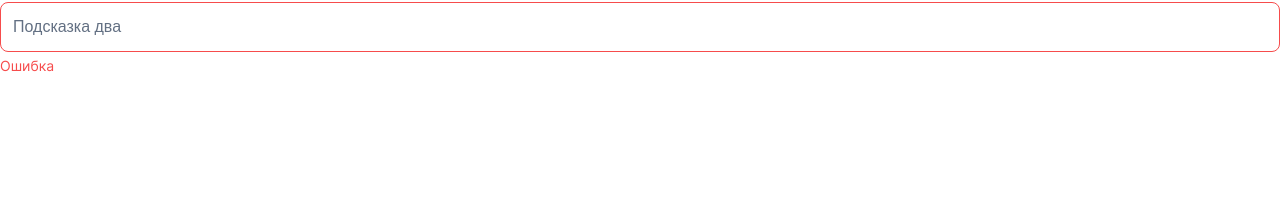
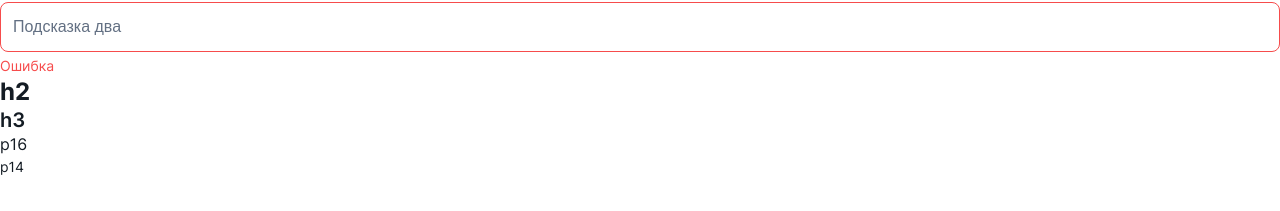
Before and after one commit to vladwebdev1402/dream-diary, a React (Vite) app: page / in a window 1280 px wide. Shown: the part 173-384 px from the top of the page. Built offline with nearby package versions, Linux system fonts and the light colour scheme.

Commit message:
add typography

```diff
--- /dev/null
+++ b/src/components/atoms/Typography/index.tsx
@@ -0,0 +1,32 @@
+import { FC, ReactNode } from 'react';
+import clsx from 'clsx';
+
+import style from './style.module.scss';
+
+type Props = {
+  variant?: 'h2' | 'h3' | 'paragraph_16' | 'paragraph_14';
+  fontWeight?: 'regular' | 'medium' | 'semibold' | 'bold';
+  component?: 'h2' | 'h3' | 'span' | 'div' | 'p';
+  children: ReactNode;
+};
+
+const Typography: FC<Props> = ({
+  variant = 'paragraph',
+  component = 'div',
+  fontWeight = '',
+  children,
+}) => {
+  const Tag = component;
+
+  return (
+    <Tag
+      className={clsx(style[variant], {
+        [style[fontWeight]]: fontWeight !== '',
+      })}
+    >
+      {children}
+    </Tag>
+  );
+};
+
+export { Typography };
--- /dev/null
+++ b/src/components/atoms/Typography/style.module.scss
@@ -0,0 +1,38 @@
+.h2 {
+  font-weight: 700;
+  font-size: 24px;
+  line-height: 32px;
+}
+.h3 {
+  font-size: 20px;
+  font-weight: 600;
+  line-height: 24px;
+}
+
+.paragraph_16 {
+  line-height: 24px;
+  font-size: 16px;
+  font-weight: 400;
+}
+
+.paragraph_14 {
+  line-height: 20px;
+  font-size: 14px;
+  font-weight: 400;
+}
+
+.regular {
+  font-weight: 400;
+}
+
+.medium {
+  font-weight: 500;
+}
+
+.semibold {
+  font-weight: 600;
+}
+
+.bold {
+  font-weight: 700;
+}
--- a/src/components/atoms/index.ts
+++ b/src/components/atoms/index.ts
@@ -1,3 +1,4 @@
 export * from './Button';
 export * from './Modal';
 export * from './Input';
+export * from './Typography';
--- a/src/components/pages/MainPage/index.tsx
+++ b/src/components/pages/MainPage/index.tsx
@@ -1,6 +1,6 @@
 import { useState } from 'react';
 
-import { Button, Input, Modal } from '@/components/atoms';
+import { Button, Input, Modal, Typography } from '@/components/atoms';
 
 const MainPage = () => {
   const [isOpen, setIsOpen] = useState(false);
@@ -30,6 +30,18 @@ const MainPage = () => {
       >
         asdads
       </Modal>
+      <Typography variant="h2" component="h2">
+        h2
+      </Typography>
+      <Typography variant="h3" component="h3">
+        h3
+      </Typography>
+      <Typography variant="paragraph_16" component="p">
+        p16
+      </Typography>
+      <Typography variant="paragraph_14" component="span">
+        p14
+      </Typography>
     </>
   );
 };
```
